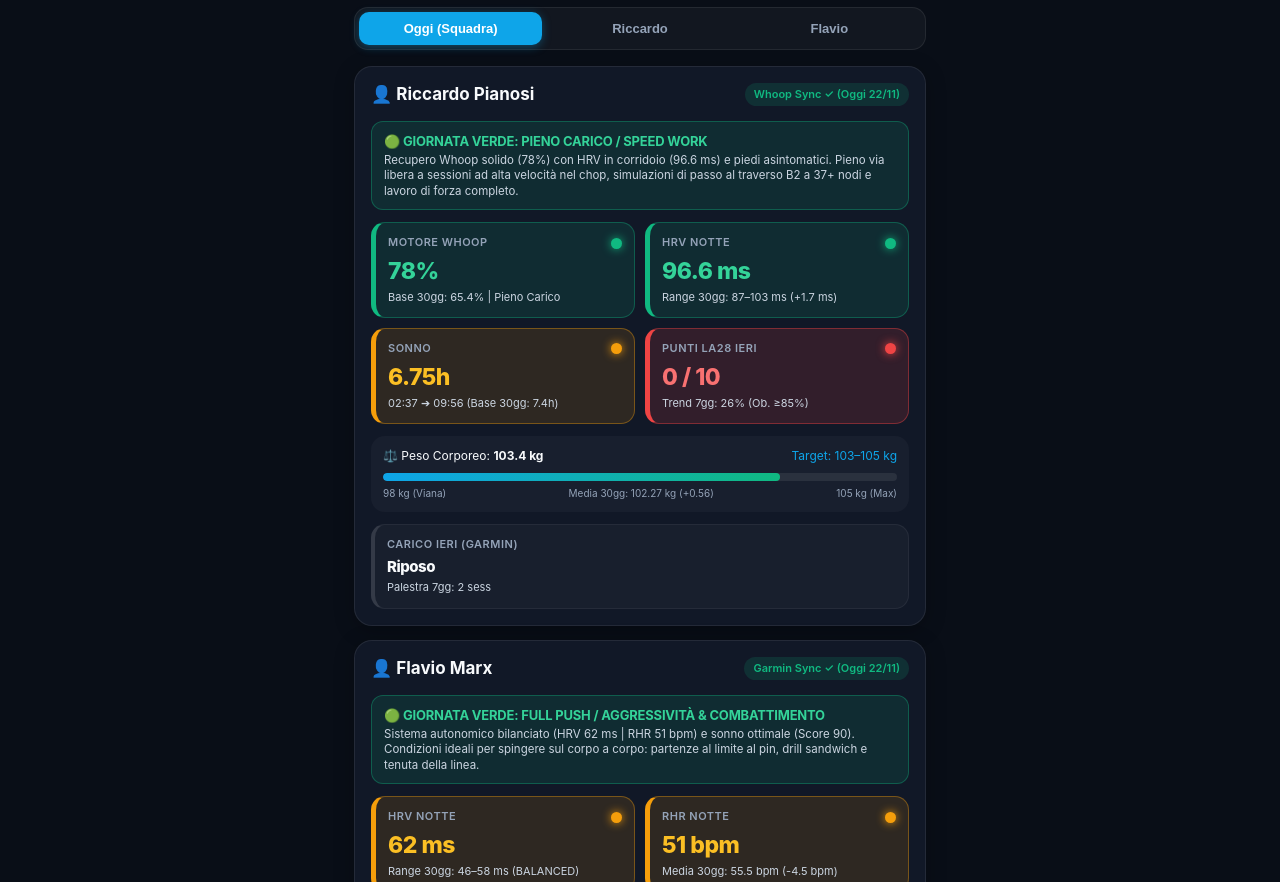
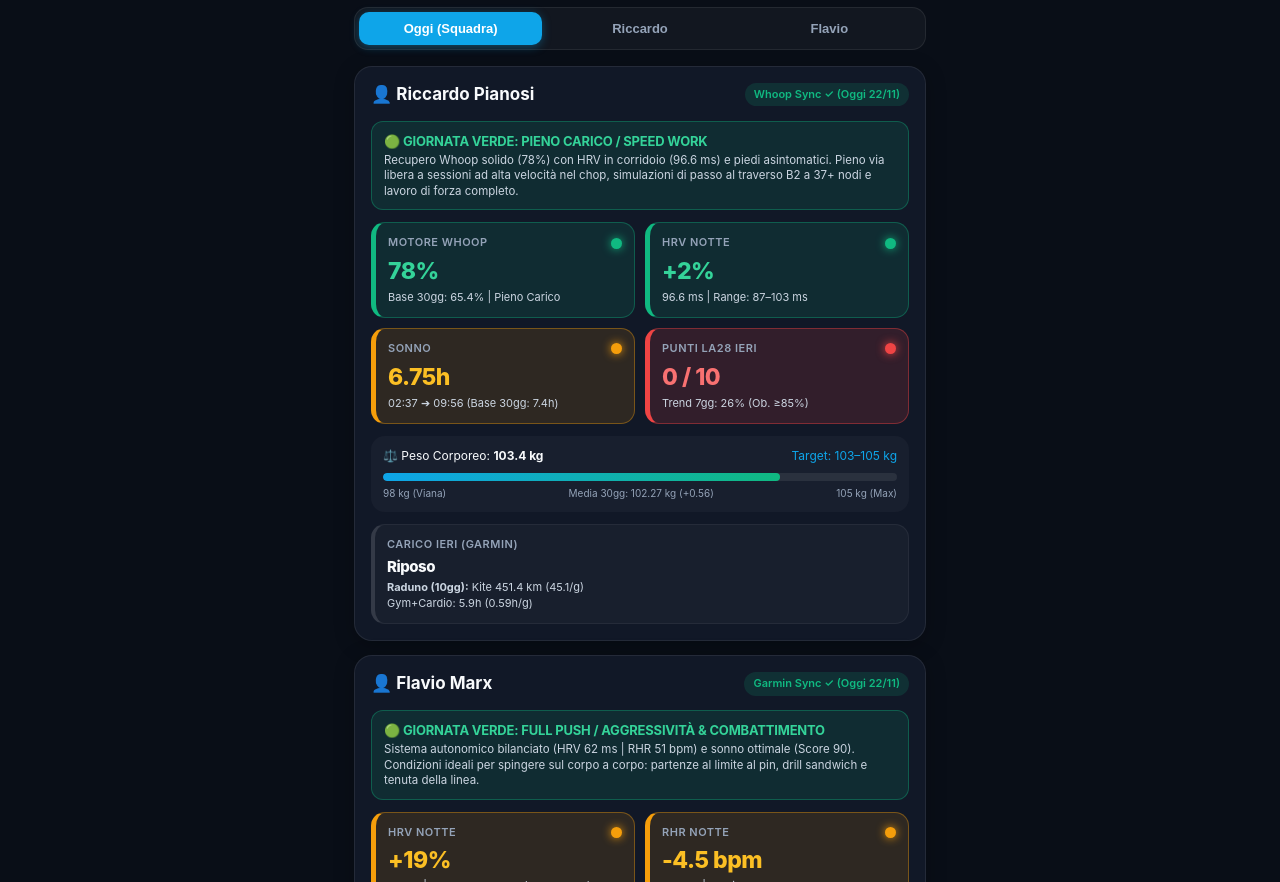
Before and after one commit to simonevannesi/fiv-kite-app, a plain HTML site: page index.html in a window 1280 px wide. Shown: the part 70-952 px from the top of the page. Drawn offline with nearby package versions, Linux system fonts and the light colour scheme.

Commit message:
feat: update PWA index.html with calibrated readiness advice

```diff
--- a/index.html
+++ b/index.html
@@ -817,10 +817,11 @@
 
       // HRV: Corridoio Scientifico Plews/Buchheit (SWC = 0.75 SD su 30gg)
       const hrv = ro.hrv;
-      document.getElementById('ric-hrv-val').textContent = hrv !== null ? `${hrv.toFixed(1)} ms` : 'N/D';
       const baseHrv = ro.hrv_baseline || 96.3;
       const lowHrv = ro.hrv_baseline_low || (baseHrv - 8.4);
       const highHrv = ro.hrv_baseline_high || (baseHrv + 8.5);
+      const hPct = (hrv !== null && baseHrv) ? Math.round(((hrv - baseHrv) / baseHrv) * 100) : null;
+      document.getElementById('ric-hrv-val').textContent = hPct !== null ? `${hPct > 0 ? '+' : ''}${hPct}%` : 'N/D';
       let hrvColor = 'green';
       if (hrv !== null) {
         if (hrv < (lowHrv * 0.85)) {
@@ -832,8 +833,7 @@
         }
       }
       setDot('ric-hrv-dot', hrvColor);
-      const hDelta = (hrv && baseHrv) ? +(hrv - baseHrv).toFixed(1) : 0;
-      document.getElementById('ric-hrv-sub').textContent = `Range 30gg: ${Math.round(lowHrv)}–${Math.round(highHrv)} ms (${hDelta >= 0 ? '+' + hDelta : hDelta} ms)`;
+      document.getElementById('ric-hrv-sub').textContent = `${hrv !== null ? hrv.toFixed(1) : '--'} ms | Range: ${Math.round(lowHrv)}–${Math.round(highHrv)} ms`;
 
       // Sleep
       const slp = ro.sleep_h;
@@ -977,21 +977,24 @@
       function setSummaryLoadBox(valId, subId, actsObj) {
         const a = actsObj || {};
         const cats = [];
-        const subs = [];
         if (a.acqua && a.acqua.ieri_dur > 0) {
           cats.push(`Kite ${a.acqua.ieri_dur}h`);
-          subs.push(`7gg: ${a.acqua.avg_km7 || 0} km/s | Sett 30gg: ${a.acqua.km_wk_30 || 0} km`);
         }
         if (a.palestra && a.palestra.ieri_dur > 0) {
           cats.push(`Palestra ${a.palestra.ieri_dur}h`);
-          subs.push(`7gg: ${a.palestra.n7 || 0} sess | Sett 30gg: ${a.palestra.sess_wk_30 || 0} sess`);
         }
         if (a.cardio && a.cardio.ieri_dur > 0) {
           cats.push(`Cardio ${a.cardio.ieri_dur}h`);
-          subs.push(`7gg: ${a.cardio.sum_dur7 || 0}h | Sett 30gg: ${a.cardio.h_wk_30 || 0}h`);
         }
         document.getElementById(valId).textContent = cats.length ? cats.join(' + ') : 'Riposo';
-        document.getElementById(subId).textContent = subs.length ? subs[0] : `Palestra 7gg: ${(a.palestra && a.palestra.n7) || 0} sess`;
+
+        const subEl = document.getElementById(subId);
+        if (a.blocco) {
+          const b = a.blocco;
+          subEl.innerHTML = `<b>${b.label} (${b.days}gg):</b> Kite ${b.kite_km_tot} km (${b.kite_km_day}/g)<br>Gym+Cardio: ${b.dry_h_tot}h (${b.dry_h_day}h/g)`;
+        } else {
+          subEl.textContent = `Palestra 7gg: ${(a.palestra && a.palestra.n7) || 0} sess`;
+        }
       }
 
       // Riccardo Carico Ieri Overview & Matrice
@@ -1050,8 +1053,10 @@
         flaBadge.textContent = `⏳ Dati ${flaDateTag} (Attesa ${fmtTag(realTodayIso)})`;
       }
 
-      // Flavio HRV (Range 30gg Firstbeat): Verde pieno se dentro la baseline 47-58 ms
-      document.getElementById('fla-hrv-val').textContent = fh.val ? `${fh.val} ms` : 'N/D';
+      // Flavio HRV (Range 30gg Firstbeat): Mostra % variazione rispetto alla baseline in grande e range sotto
+      const fBaseMid = (fh.baseline_low && fh.baseline_high) ? ((fh.baseline_low + fh.baseline_high) / 2) : (fh.weekly || null);
+      const fHrvPct = (fh.val && fBaseMid) ? Math.round(((fh.val - fBaseMid) / fBaseMid) * 100) : null;
+      document.getElementById('fla-hrv-val').textContent = fHrvPct !== null ? `${fHrvPct > 0 ? '+' : ''}${fHrvPct}%` : (fh.val ? `${fh.val} ms` : 'N/D');
       const fStatus = fh.status || 'N/D';
       let fColor = 'amber';
       if (fh.val && fh.baseline_low) {
@@ -1066,15 +1071,15 @@
         fColor = fStatus === 'BALANCED' ? 'green' : ((fStatus.includes('LOW') || fStatus.includes('POOR')) ? 'red' : 'amber');
       }
       setDot('fla-hrv-dot', fColor);
-      document.getElementById('fla-hrv-sub').textContent = `Range 30gg: ${fh.baseline_low || '--'}–${fh.baseline_high || '--'} ms (${fStatus})`;
+      document.getElementById('fla-hrv-sub').textContent = `${fh.val || '--'} ms | Range: ${fh.baseline_low || '--'}–${fh.baseline_high || '--'} ms (${fStatus})`;
 
-      // Flavio RHR (Confronto scientifico con la baseline reale a 30gg)
-      document.getElementById('fla-rhr-val').textContent = fr.val ? `${fr.val} bpm` : 'N/D';
+      // Flavio RHR: Mostra delta +/- bpm rispetto alla baseline in grande e media 30gg sotto
       const baseRhr = fr.baseline_30gg || 55.6;
       const rDelta = (fr.val && baseRhr) ? +(fr.val - baseRhr).toFixed(1) : null;
+      document.getElementById('fla-rhr-val').textContent = rDelta !== null ? `${rDelta > 0 ? '+' : ''}${rDelta} bpm` : 'N/D';
       const rhrColor = rDelta === null ? 'amber' : (Math.abs(rDelta) <= 2.0 ? 'green' : (rDelta <= 4.0 ? 'amber' : 'red'));
       setDot('fla-rhr-dot', rhrColor);
-      document.getElementById('fla-rhr-sub').textContent = rDelta === null ? `Media 30gg: ${baseRhr} bpm (N/D)` : `Media 30gg: ${baseRhr} bpm (${rDelta >= 0 ? '+' + rDelta : rDelta} bpm)`;
+      document.getElementById('fla-rhr-sub').textContent = `${fr.val || '--'} bpm | Media 30gg: ${baseRhr} bpm`;
 
       // Flavio Sleep (Score + Base 30gg)
       document.getElementById('fla-slp-val').textContent = fs.ore ? `${fs.ore}h` : 'N/D';
```
